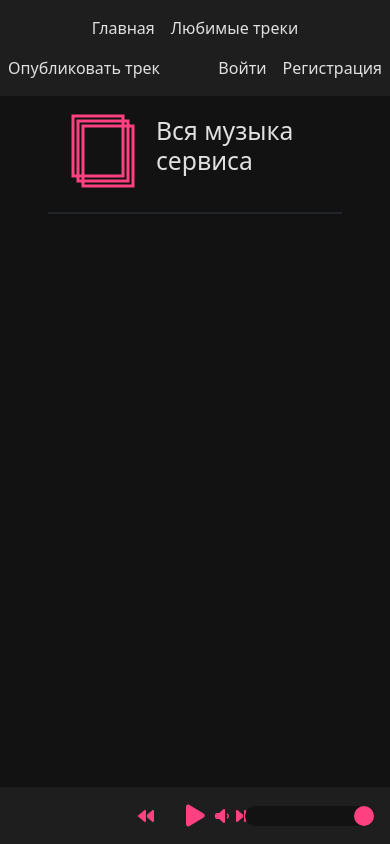
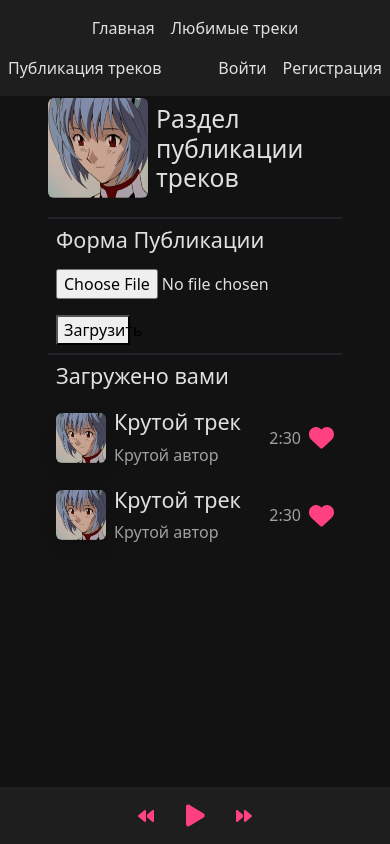
Before and after one commit to gv-engineering/gv-music-ui, a Vue app: page /upload in a window 390 px wide. Built offline with nearby package versions, Linux system fonts and the light colour scheme.

Commit message:
Create ListTracks component; Create useIsDesktop util; fix VolumeSlider mobile adaptive; Integrate VueUse; upgrade some UI stuff

```diff
--- a/package.json
+++ b/package.json
@@ -12,6 +12,7 @@
     "@fortawesome/fontawesome-svg-core": "^6.7.2",
     "@fortawesome/free-solid-svg-icons": "^6.7.2",
     "@fortawesome/vue-fontawesome": "^3.0.8",
+    "@vueuse/core": "^13.0.0",
     "bootstrap": "^5.3.3",
     "vue": "^3.5.13",
     "vue-router": "^4.5.0"
--- a/src/assets/styles/main.css
+++ b/src/assets/styles/main.css
@@ -1,6 +1,5 @@
 main {
     background-color: #121212;
-
 }
 
 .h-photo {
@@ -16,11 +15,3 @@ main {
     width: 50px;
     height: 50px;
 }
-
-.author {
-    color: #A0A0A0;
-}
-
-.list-track:hover {
-    background-color: #1E1E1E;
-}
--- a/src/components/common/LikeBtn.vue
+++ b/src/components/common/LikeBtn.vue
@@ -11,5 +11,12 @@
 .heart-btn {
   font-size: 25px;
   color: #FF4081;
+  cursor: pointer;
 }
+
+.heart-btn:hover {
+  transform: scale(1.1);
+  color: #db2763;
+}
+
 </style>
--- /dev/null
+++ b/src/components/common/ListTracks.vue
@@ -0,0 +1,49 @@
+<script setup>
+
+import PlugImg from "@/assets/images/plug.png";
+import LikeBtn from "@/components/common/LikeBtn.vue";
+</script>
+
+<template>
+  <div class="list-tracks">
+    <div class="list-tracks-item d-flex align-items-center px-2 rounded mt-1">
+      <img class="list-photo rounded shadow" :src="PlugImg" alt="PlugImg">
+      <div class="track-info">
+        <h4 class="list-h m-2">Крутой трек</h4>
+        <p class="author list-h m-2">Крутой автор</p>
+      </div>
+      <div class="ms-auto d-flex align-items-center">
+        <p class="author list-h m-2 ">2:30</p>
+        <LikeBtn></LikeBtn>
+      </div>
+    </div>
+
+    <div class="list-tracks-item d-flex align-items-center px-2 rounded mt-1">
+      <img class="list-photo rounded shadow" :src="PlugImg" alt="PlugImg">
+      <div class="track-info">
+        <h4 class="list-h m-2">Крутой трек</h4>
+        <p class="author list-h m-2">Крутой автор</p>
+      </div>
+      <div class="ms-auto d-flex align-items-center">
+        <p class="author list-h m-2 ">2:30</p>
+        <LikeBtn></LikeBtn>
+      </div>
+    </div>
+
+  </div>
+</template>
+
+<style scoped>
+.list-tracks-item  {
+  cursor: pointer;
+}
+
+.author {
+  color: #A0A0A0;
+}
+
+.list-tracks-item:hover {
+  background-color: #1E1E1E;
+  transition: all ease 0.2s;
+}
+</style>
--- a/src/components/common/VolumeSlider.vue
+++ b/src/components/common/VolumeSlider.vue
@@ -56,4 +56,8 @@
   border: none;
 }
 
+#volume-slider::-moz-range-thumb:hover {
+  background: #db2763;
+  transform: scale(1.1);
+}
 </style>
--- a/src/components/layout/Header.vue
+++ b/src/components/layout/Header.vue
@@ -3,7 +3,7 @@
     <div class="navbar container-fluid d-flex justify-content-center align-items-center fixed-top">
       <router-link class="p-2" to="/">Главная</router-link>
       <router-link class="p-2" to="/favorite">Любимые треки</router-link>
-      <router-link class="p-2" to="/upload">Опубликовать трек</router-link>
+      <router-link class="p-2" to="/upload">Публикация треков</router-link>
 
       <div class="ms-auto">
         <a class="p-2" href="#">Войти</a>
@@ -28,4 +28,8 @@
   color: #FF4081;
   transition: all ease .4s;
 }
+
+.active-link {
+  color: #FF4081;
+}
 </style>
--- a/src/components/layout/Player.vue
+++ b/src/components/layout/Player.vue
@@ -1,5 +1,9 @@
 <script setup>
 import VolumeSlider from "@/components/common/VolumeSlider.vue";
+
+import { useIsDesktop } from "@/composables/useIsDesktop";
+
+const { isDesktop } = useIsDesktop();
 </script>
 
 <template>
@@ -13,7 +17,7 @@ import VolumeSlider from "@/components/common/VolumeSlider.vue";
         <audio id="audio" src="http://62.60.230.20:8000/v1/govno_music/stream/c7fef3a3-f31e-4279-9467-fe6a55859f07/"></audio>
       </div>
 
-      <VolumeSlider></VolumeSlider>
+      <VolumeSlider v-if="isDesktop"></VolumeSlider>
 
     </div>
   </div>
--- /dev/null
+++ b/src/composables/useIsDesktop.js
@@ -0,0 +1,5 @@
+import { useMediaQuery } from "@vueuse/core";
+
+export function useIsDesktop() {
+    return { isDesktop: useMediaQuery("(min-width: 768px)") };
+}
--- a/src/router/index.js
+++ b/src/router/index.js
@@ -1,18 +1,19 @@
-import { createMemoryHistory, createRouter } from 'vue-router'
+import { createWebHistory, createRouter } from 'vue-router'
 
 import AllTracks from "../views/AllTracks.vue";
 import FavoriteTracks from "../views/FavoriteTracks.vue";
 import UploadTracks from "@/views/UploadTracks.vue";
 
 const routes = [
-    {path: '/', component: AllTracks},
-    {path: '/favorite', component: FavoriteTracks},
-    {path: '/upload', component: UploadTracks},
+    { path: '/', component: AllTracks },
+    { path: '/favorite', component: FavoriteTracks },
+    { path: '/upload', component: UploadTracks },
 ]
 
 const router = createRouter({
-    history: createMemoryHistory(),
+    history: createWebHistory(),
     routes,
+    linkActiveClass: 'active-link',
 })
 
 export default router
--- a/src/views/AllTracks.vue
+++ b/src/views/AllTracks.vue
@@ -1,5 +1,6 @@
 <script setup>
 import allTracksSvg from '@/assets/images/alltracks.svg';
+import ListTracks from "@/components/common/ListTracks.vue";
 </script>
 
 <template>
@@ -9,7 +10,7 @@ import allTracksSvg from '@/assets/images/alltracks.svg';
       <h2 class="list-h m-2 ">Вся музыка сервиса</h2>
     </div>
 
-    <div id="track-list"></div>
+    <ListTracks/>
   </main>
 </template>
 
--- a/src/views/FavoriteTracks.vue
+++ b/src/views/FavoriteTracks.vue
@@ -1,6 +1,6 @@
 <script setup>
 import HeartEmpty from '@/assets/images/heartEmpty.svg'
-import PlugImg from '@/assets/images/plug.png'
+import ListTracks from "@/components/common/ListTracks.vue";
 </script>
 
 <template>
@@ -10,22 +10,9 @@ import PlugImg from '@/assets/images/plug.png'
       <h2 class="list-h m-2 ">Любимые треки</h2>
     </div>
 
-    <div id="track-list"></div>
-
-    <div class="list-track d-flex align-items-center px-2 rounded">
-      <img class="list-photo rounded" :src="PlugImg" alt="PlugImg">
-      <div class="">
-        <h4 class="list-h m-2">Крутой трек</h4>
-        <p class="author list-h m-2">Крутой трек</p>
-      </div>
-      <div class="ms-auto d-flex align-items-center">
-        <p class="author list-h m-2 ">2:30</p>
-        <i class="heart-btn far fa-heart"></i>
-      </div>
-    </div>
+    <ListTracks/>
   </main>
 </template>
 
 <style scoped>
-
 </style>
--- a/src/views/UploadTracks.vue
+++ b/src/views/UploadTracks.vue
@@ -1,19 +1,28 @@
 <script setup>
 import PlugImg from '@/assets/images/plug.png'
+import ListTracks from "@/components/common/ListTracks.vue";
 </script>
 
 <template>
   <main class="col-12 p-2 px-5 pt-5 min-vh-100">
     <div class="d-flex pb-3 pt-5 align-items-center border-bottom border-dark border-2">
       <img class="h-photo rounded" :src="PlugImg" alt="PlugImg">
-      <h2 class="list-h m-2 ">Форма загрузки трека</h2>
+      <h2 class="list-h m-2 ">Раздел публикации треков</h2>
     </div>
 
     <form class="d-flex flex-column">
-      <h4 class="color-white m-2">Выбрать трек с устройства</h4>
+      <h4 class="color-white m-2">Форма Публикации</h4>
       <input class=" color-white m-2" type="file">
       <button class="w-25 m-2" type="submit">Загрузить</button>
     </form>
+
+    <div class="d-flex border-bottom border-dark border-2"/>
+
+    <form class="d-flex flex-column pb-5">
+      <h4 class="color-white m-2">Загружено вами</h4>
+      <ListTracks/>
+    </form>
+
   </main>
 </template>
 
```
Also changed, not shown: 1 other file (tests, documents, lock files or other folders).
